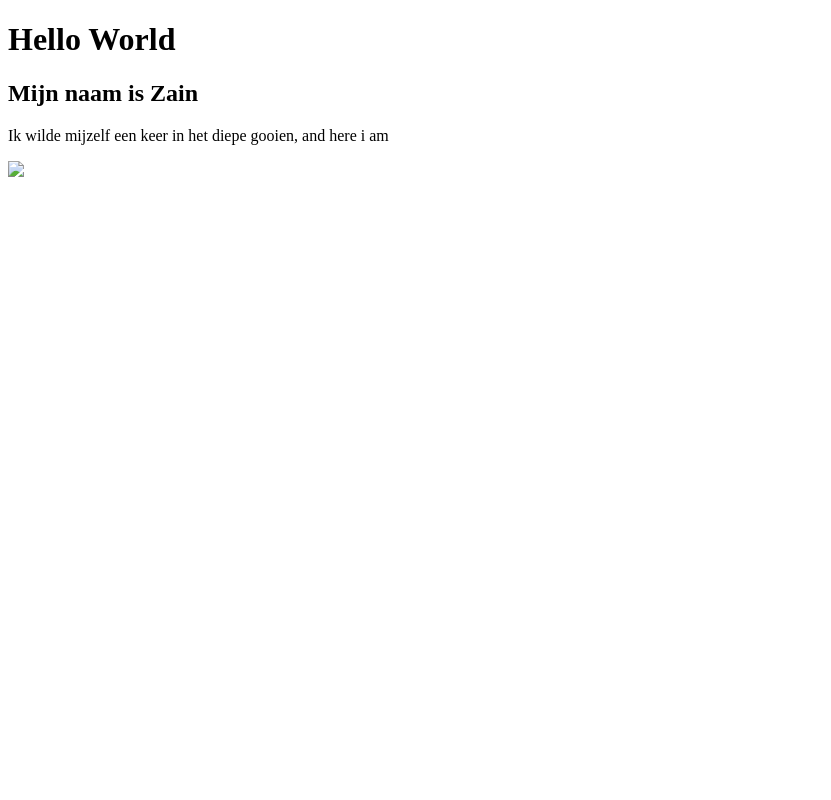
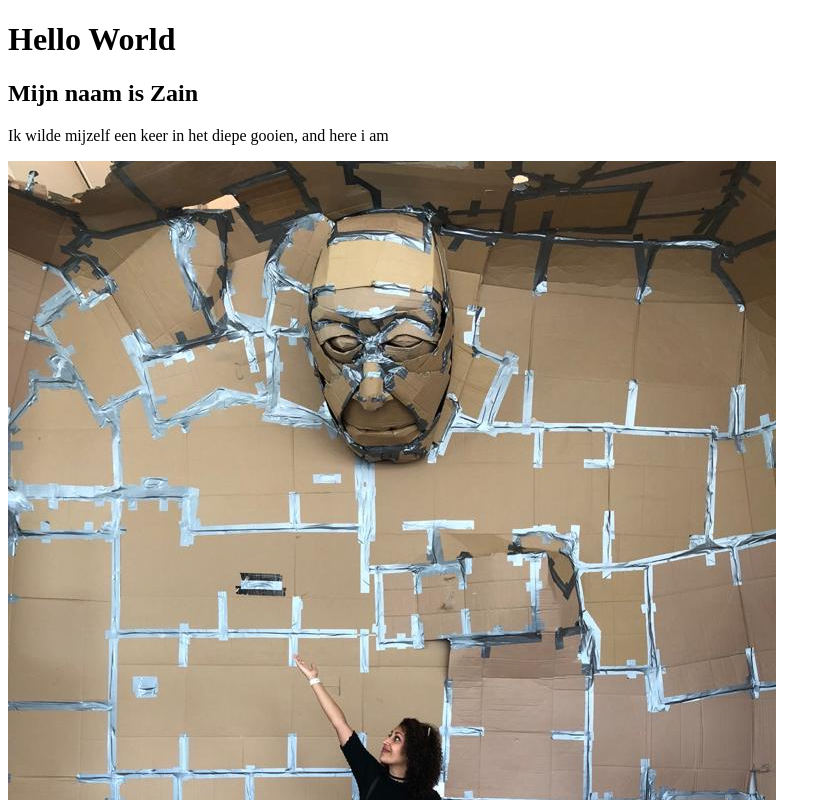
Before and after one commit to Zainab002/Hello-world-2, a plain HTML site: page index.html in a window 1280 px wide. Shown: the top 800 px of the page, without its empty margins (0-831 px from the left). Drawn offline with Linux system fonts and the light colour scheme.

Commit message:
fixed image path

```diff
--- a/index.html
+++ b/index.html
@@ -13,6 +13,6 @@
   <h2>Mijn naam is Zain</h2>
 
   <p>Ik wilde mijzelf een keer in het diepe gooien, and here i am</p>
-  <img src="img/arty farty.jpeg">
+  <img src="images/arty farty.jpeg">
 </body>
 </html>
```
